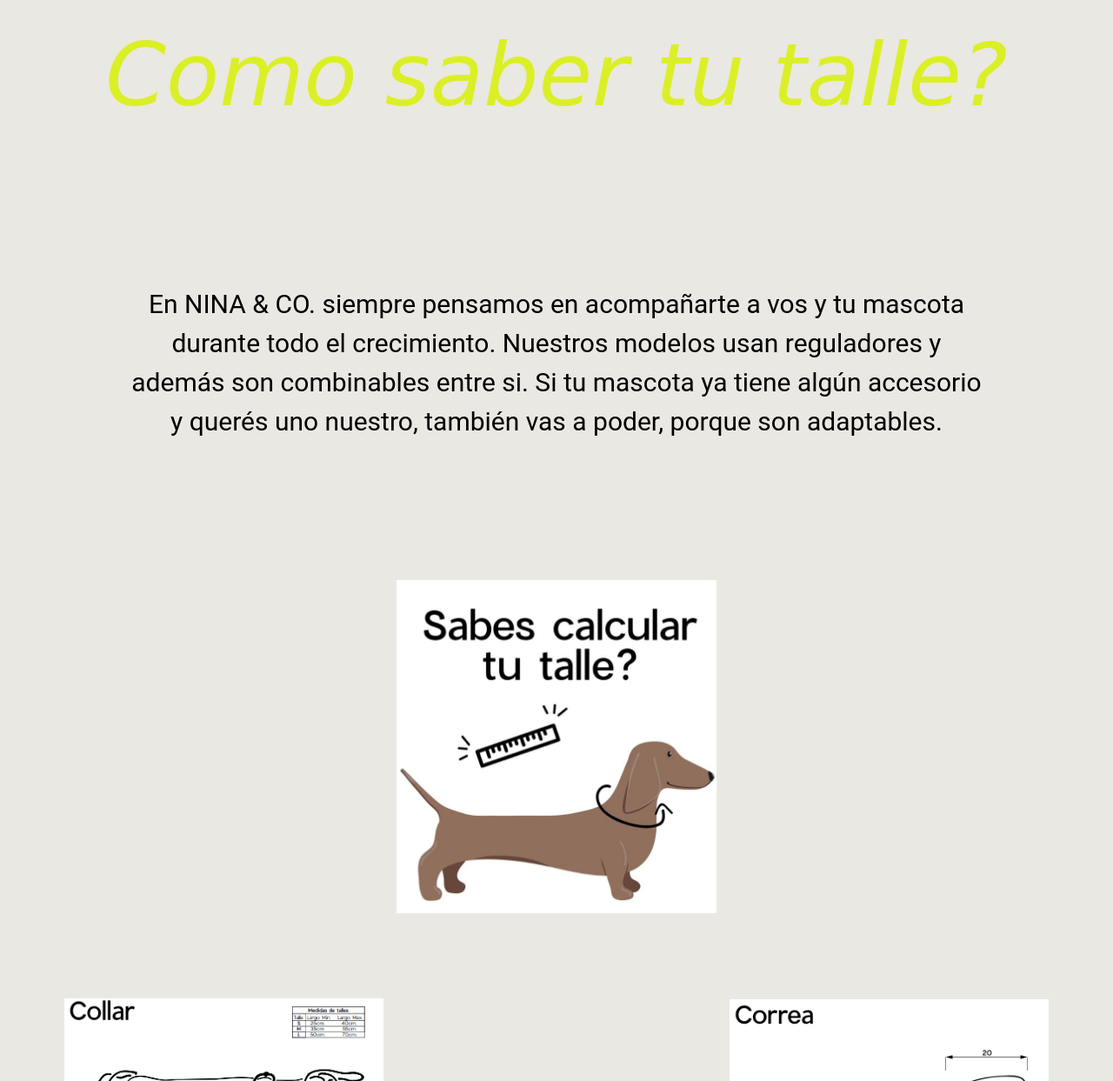
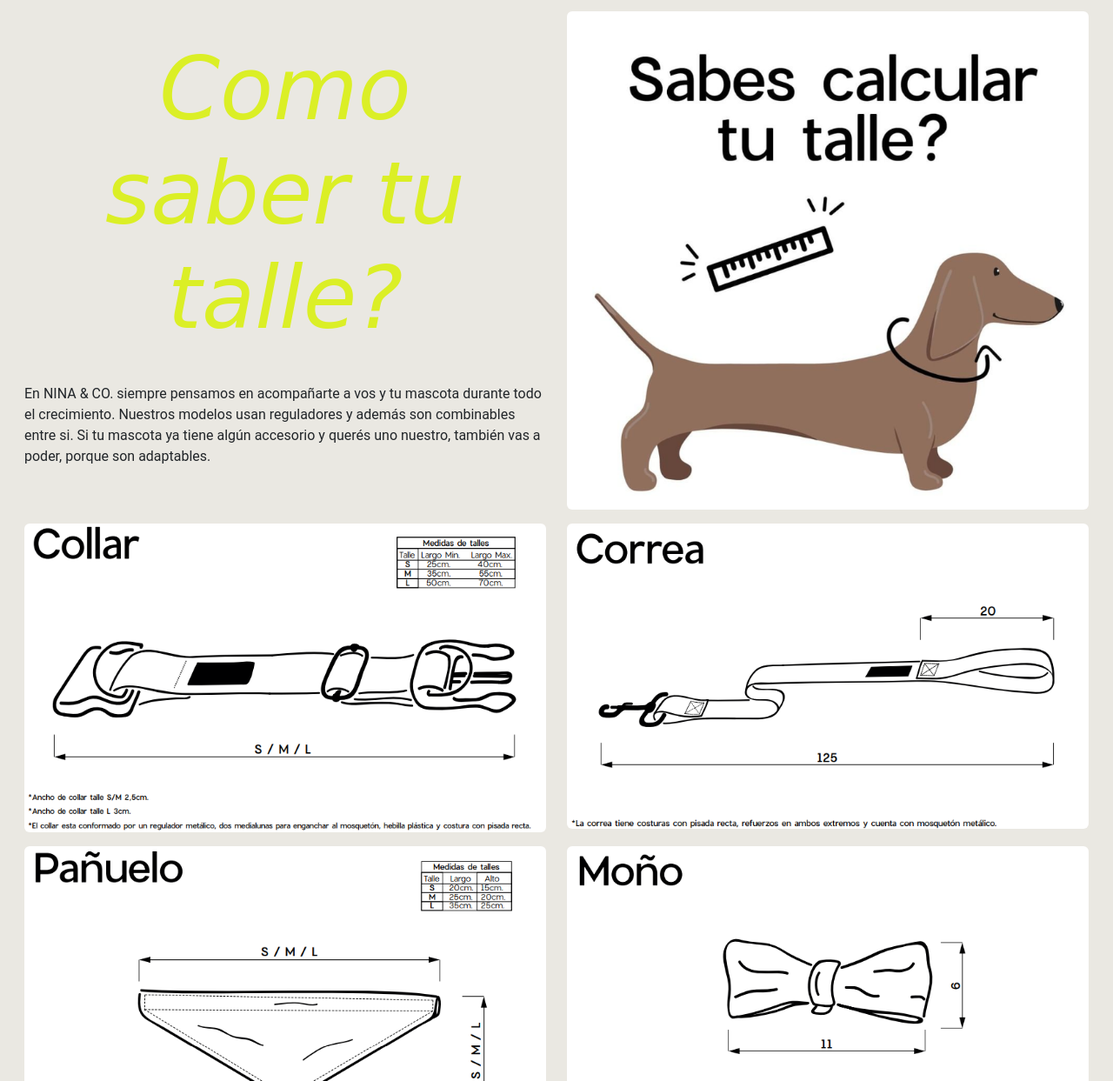
Before and after one commit to joseherreraa1/nina-co, a website: page paginas/tu-talle.html in a window 1280 px wide. Shown: the part 57-1300 px from the top of the page at 87% size. Drawn offline with nearby package versions, Linux system fonts and the light colour scheme; a web font is replaced by a local one.

Commit message:
agrego mas bootstrap

```diff
--- a/paginas/tu-talle.html
+++ b/paginas/tu-talle.html
@@ -62,6 +62,37 @@
     </header>
     <main>
         <section>
+            <article class="row my-3 mx-3" >
+                <div class="col-xs-12 col-md-6 col-lg-6 d-flex flex-column">
+                    <h1 class="main__titulo animate__animated animate__slideInDown">Como saber tu talle?</h1>
+                    <p>En NINA & CO. siempre pensamos en acompañarte a vos y tu mascota durante todo el crecimiento. Nuestros modelos usan reguladores y además son combinables entre si. Si tu mascota ya tiene algún accesorio y querés uno nuestro, también vas a poder, porque son adaptables. </p>
+                </div>
+                <div class="col-xs-12 col-md-6 col-lg-6">
+                    <img class="img-fluid rounded" src="../recursos/calcular.png" alt="">
+                </div>
+            </article>
+        </section>
+        <section>
+            <article class="row mb-3 mx-3">
+                <div class="col-xs-12 col-md-6 col-lg-6">
+                    <img class="img-fluid rounded" src="../recursos/collar.png" alt="">
+                </div>
+                <div class="col-xs-12 col-md-6 col-lg-6">
+                    <img class="img-fluid rounded" src="../recursos/correa.png" alt="">
+                </div>
+            </article>
+        </section>
+        <section>
+            <article class="row mb-3 mx-3">
+                <div class="col-xs-12 col-md-6 col-lg-6 ">
+                    <img class="img-fluid rounded" src="../recursos/pañuelo.png" alt="">
+                </div>
+                <div class="col-xs-12 col-md-6 col-lg-6">
+                    <img class="img-fluid rounded" src="../recursos/moño.png" alt="">
+                </div>
+            </article>
+        </section>
+<!--         <section>
             <h1 class="main__titulo animate__animated animate__slideInDown">Como saber tu talle?</h1>
             <p class="main__texto">En NINA & CO. siempre pensamos en acompañarte a vos y tu mascota durante todo el crecimiento. Nuestros modelos usan reguladores y además son combinables entre si. Si tu mascota ya tiene algún accesorio y querés uno nuestro, también vas a poder, porque son adaptables. </p>
         </section>
@@ -71,7 +102,7 @@
             <div class="pañuelo"></div>
             <div class="collar"></div>
             <div class="correa"></div>
-        </section>
+        </section> -->
     </main>
     <footer> <!-- Pie de pagina -->
         <div class="footer__indice">
```
Also changed, not shown: paginas/productos.html (+32 -3 lines), paginas/sobre-nosotros.html (+3 -3 lines).
